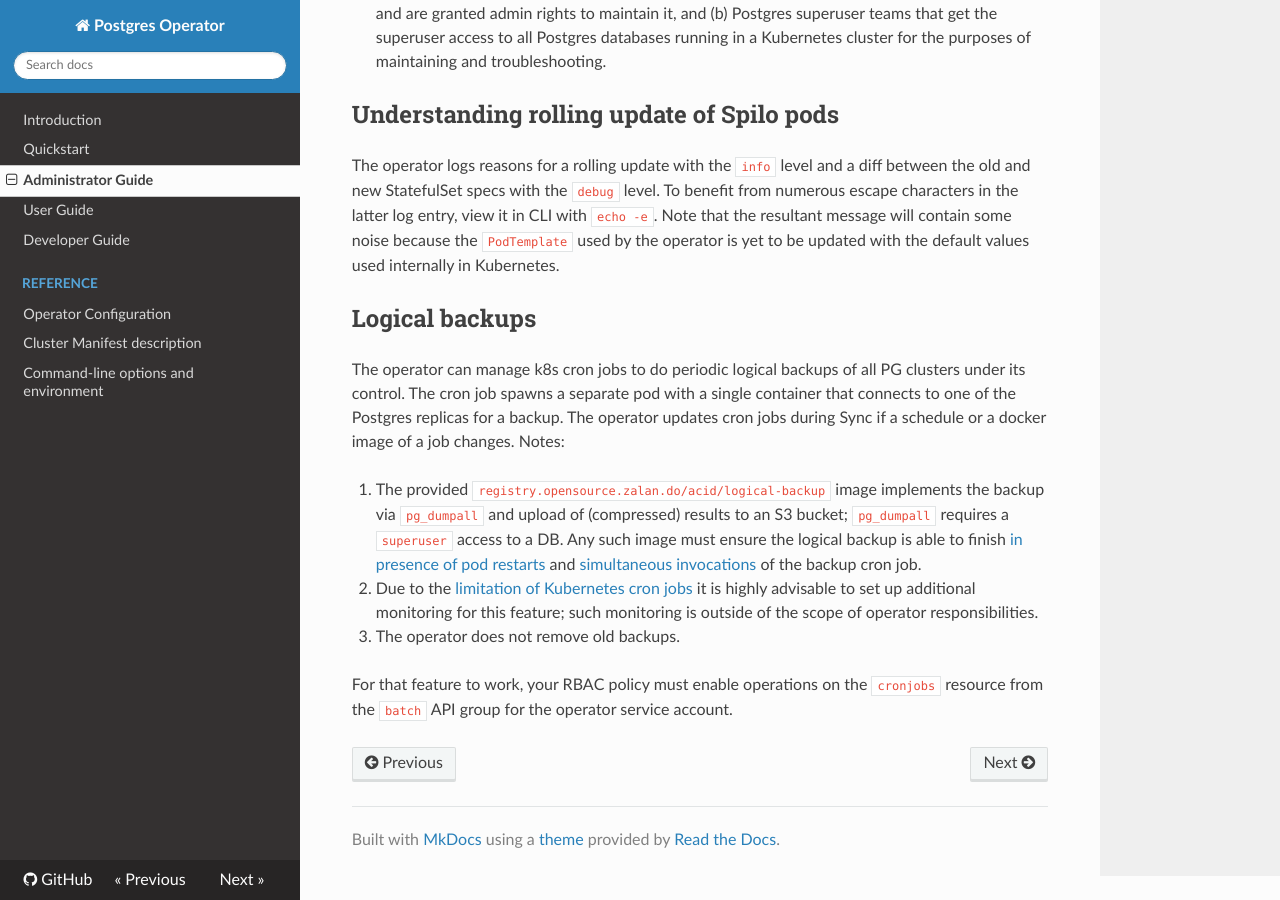
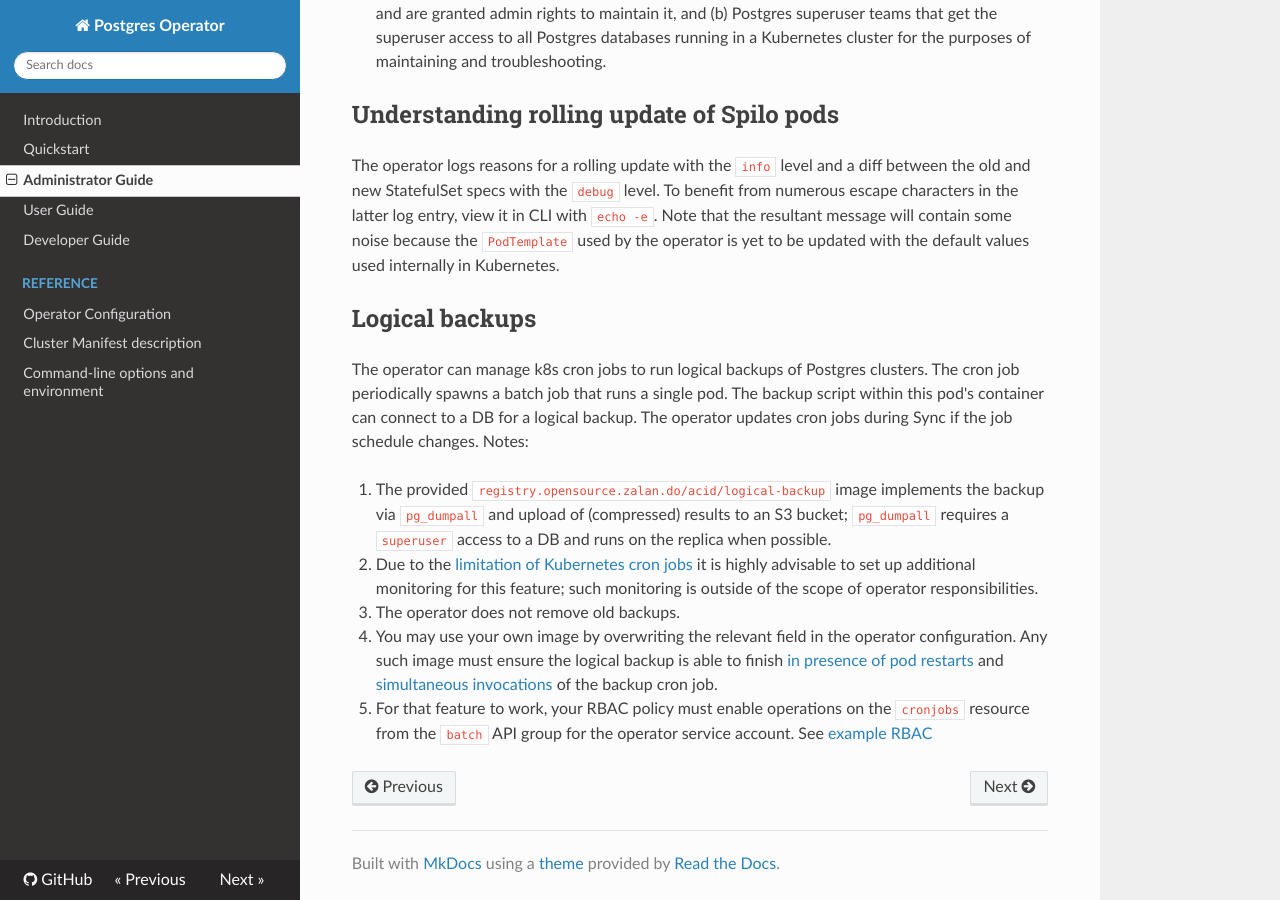
Before and after one commit to zalando/postgres-operator, an MkDocs documentation site: the page built from docs/administrator.md, in a window 1280 px wide and 900 px high, scrolled down 6631 px. Built offline with MkDocs 1.6.1, drawn with Linux system fonts in a browser that asks for light colours; nearby versions of some CDN libraries; old or Windows-style settings are respelled for this version of MkDocs.

Commit message:
doc and conf updates

```diff
--- a/docs/administrator.md
+++ b/docs/administrator.md
@@ -344,12 +344,14 @@ The operator logs reasons for a rolling update with the `info` level and a diff
 
 ## Logical backups
 
-The operator can manage k8s cron jobs to do periodic logical backups of all PG clusters under its control. The cron job spawns a separate pod with a single container that connects to one of the Postgres replicas for a backup. The operator updates cron jobs during Sync if a schedule or a docker image of a job changes. Notes:
+The operator can manage k8s cron jobs to run logical backups of Postgres clusters. The cron job periodically spawns a batch job that runs a single pod. The backup script within this pod's container can connect to a DB for a logical backup. The operator updates cron jobs during Sync if the job schedule changes. Notes:
 
-1. The provided  `registry.opensource.zalan.do/acid/logical-backup` image implements the backup via `pg_dumpall` and upload of (compressed) results to an S3 bucket; `pg_dumpall` requires a `superuser` access to a DB. Any such image must ensure the logical backup is able to finish [in presence of pod restarts](https://kubernetes.io/docs/concepts/workloads/controllers/jobs-run-to-completion/#handling-pod-and-container-failures) and [simultaneous invocations](https://kubernetes.io/docs/concepts/workloads/controllers/cron-jobs/#cron-job-limitations) of the backup cron job.
+1. The provided  `registry.opensource.zalan.do/acid/logical-backup` image implements the backup via `pg_dumpall` and upload of (compressed) results to an S3 bucket; `pg_dumpall` requires a `superuser` access to a DB and runs on the replica when possible.
 
 2. Due to the [limitation of Kubernetes cron jobs](https://kubernetes.io/docs/concepts/workloads/controllers/cron-jobs/#cron-job-limitations) it is highly advisable to set up additional monitoring for this feature; such monitoring is outside of the scope of operator responsibilities.
 
 3. The operator does not remove old backups.
 
-For that feature to work, your RBAC policy must enable operations on the `cronjobs` resource from the `batch` API group for the operator service account.
+4. You may use your own image by overwriting the relevant field in the operator configuration. Any such image must ensure the logical backup is able to finish [in presence of pod restarts](https://kubernetes.io/docs/concepts/workloads/controllers/jobs-run-to-completion/#handling-pod-and-container-failures) and [simultaneous invocations](https://kubernetes.io/docs/concepts/workloads/controllers/cron-jobs/#cron-job-limitations) of the backup cron job.
+
+5. For that feature to work, your RBAC policy must enable operations on the `cronjobs` resource from the `batch` API group for the operator service account. See [example RBAC](../manifests/operator-service-account-rbac.yaml)
```
Also changed, not shown: docs/reference/operator_parameters.md (+4 -5 lines), docs/user.md (+1 -1 lines), 7 other files.
